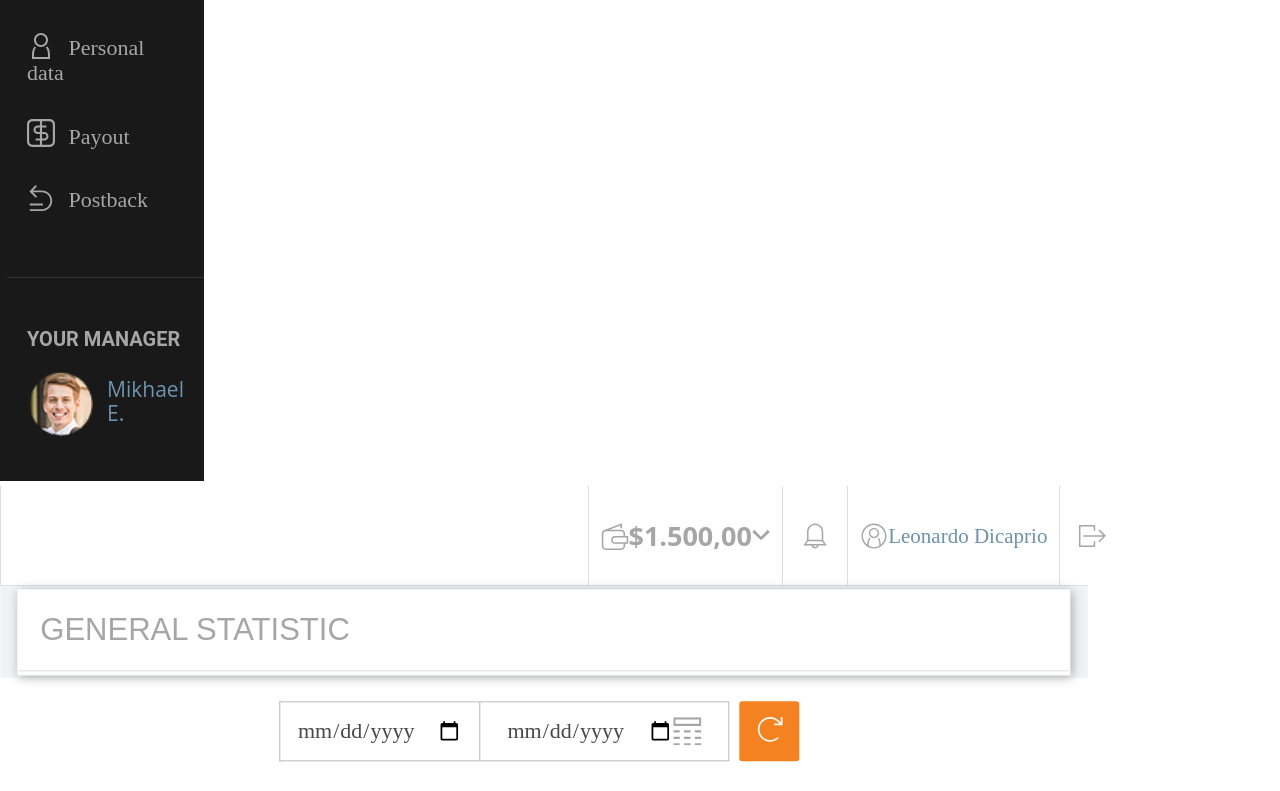
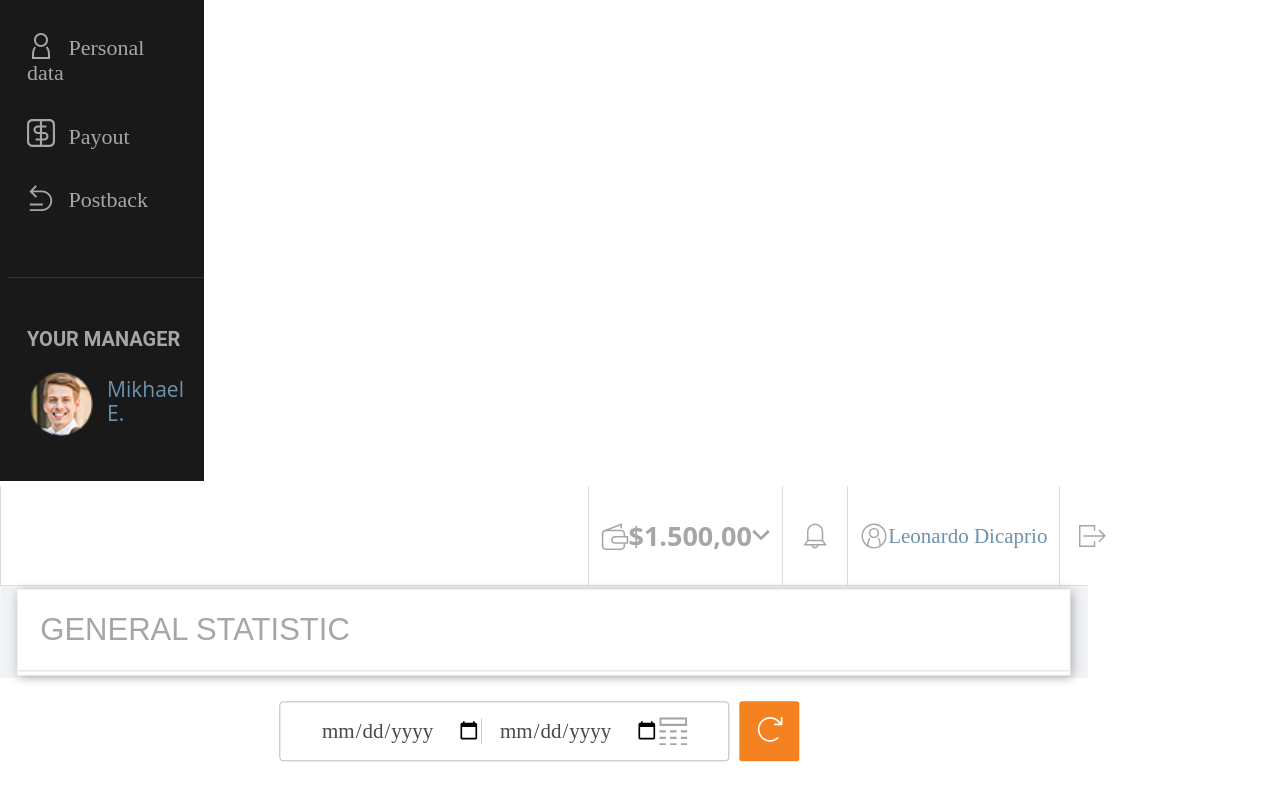
Before and after one commit to malwina-mika/JustDoIt, a website: page src/index.html in a window 1280 px wide. Shown: the part 341-1132 px from the top of the page. Drawn offline with nearby package versions, Linux system fonts and the light colour scheme; files that its build step writes are made by us from their sources; a web font is replaced by a local one.

Commit message:
changed styles for calendar

```diff
--- a/src/index.html
+++ b/src/index.html
@@ -121,10 +121,9 @@
           <div class="container">
             <form class="calendar flex-wrapper">
 
-                <input class="border" type="date">
-
-                <div class="input-calendar  flex-wrapper">
-                  <input type="date">
+                <div class="input-calendar flex-wrapper">
+                  <input class="input1" type="date">
+                  <input class="input2" type="date">
                   <svg x="0px" y="0px"
                 	 viewBox="0 0 13 13" style="enable-background:new 0 0 13 13;" xml:space="preserve">
                    <path d="M0,0v4h13V0H0z M12,3H1V1h11V3z M0,7h3V6H0V7z M5,7h3V6H5V7z M10,7h3V6h-3V7z M0,10h3V9H0V10z M5,10h3V9H5V10z M10,10h3V9
@@ -133,7 +132,7 @@
                 </div>
 
                  <button class="btn btn-refresh">
-                   <svg class="refresh" x="0px" y="0px"
+                   <svg x="0px" y="0px"
                    	 viewBox="0 0 16 17" style="enable-background:new 0 0 16 17;" xml:space="preserve">
                    <path d="M11,6h5V1h-1v3.3l-1.2-1.1c-2.9-2.9-7.7-2.9-10.6,0c-2.9,2.9-2.9,7.7,0,10.6C4.7,15.3,6.6,16,8.5,16s3.8-0.7,5.3-2.2
                    	l-0.7-0.7c-2.5,2.5-6.7,2.5-9.2,0c-2.5-2.5-2.5-6.7,0-9.2c2.5-2.5,6.7-2.5,9.2,0L14.2,5H11V6z"/>
--- a/src/sass/_variables.scss
+++ b/src/sass/_variables.scss
@@ -34,3 +34,4 @@ $main-font: "Dancing Script", cursive;
 $font-page-header: 'Pragati Narrow', sans-serif;
 
 $radius: 3px;
+$border-light: 1px solid #bababa;
--- a/src/sass/components/_input-calendar.scss
+++ b/src/sass/components/_input-calendar.scss
@@ -1,4 +1,4 @@
 input[type="date"] {
   color: #494949;
-  font-size: 22px;
+  font-size: 21px;
 }
--- a/src/sass/pages/mainpage.scss
+++ b/src/sass/pages/mainpage.scss
@@ -21,20 +21,20 @@
     border: none;
     padding: 0
   }
-  .border {
-    border: 1px solid #bababa;
-    border-right: none;
-    width: 200px;
-    padding: 0 17px;
-    height: 60px;
+  .input1 {
+    border-right: 1px solid #bababa;
+  }
+  .input2 {
+    padding-left: 17px;
   }
 }
 
 .input-calendar  {
   border: 1px solid #bababa;
-  width: 250px;
+  width: 450px;
   padding: 0 17px;
   height: 60px;
+  border-radius: 4px;
   input {
     max-width: 180px;
   }
```
